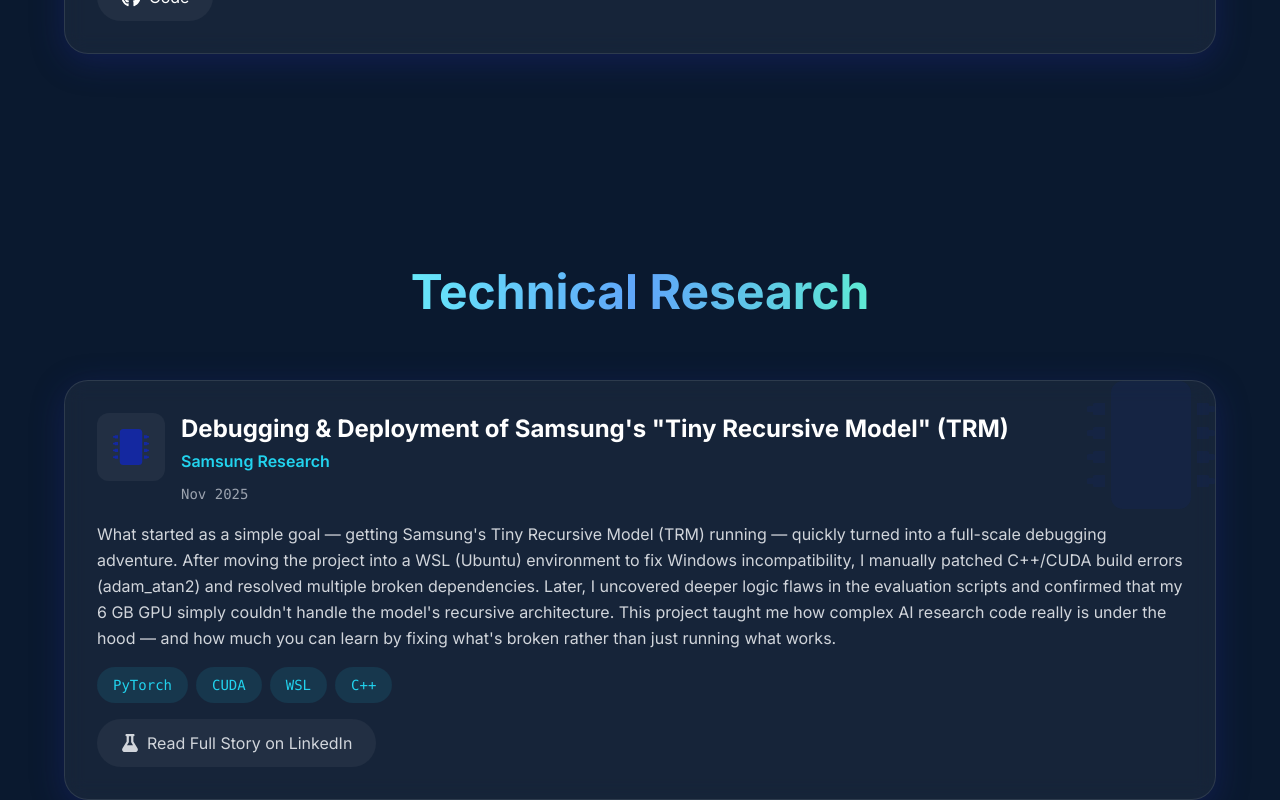
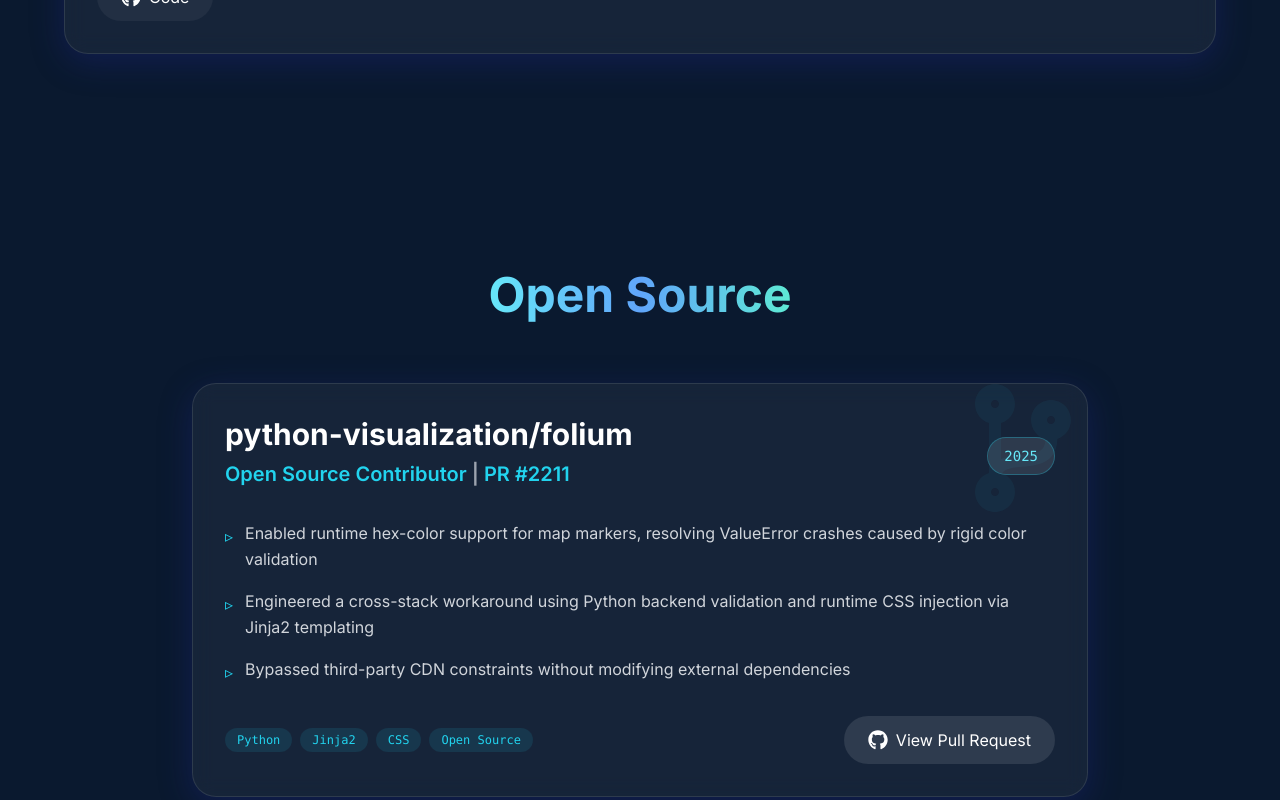
Before and after one commit to dheerusri324/portfolio, a React (Vite) app: page / in a window 1280 px wide. Shown: the part 4020-4820 px from the top of the page. Built offline with nearby package versions, Linux system fonts and the light colour scheme.

Commit message:
feat: Add Open Source Contributor section for folium PR

```diff
--- a/src/App.jsx
+++ b/src/App.jsx
@@ -3,6 +3,7 @@
 import About from './components/About'
 import Skills from './components/Skills'
 import Projects from './components/Projects'
+import OpenSource from './components/OpenSource'
 import Research from './components/Research'
 import Achievements from './components/Achievements'
 import Contact from './components/Contact'
@@ -18,6 +19,7 @@
         <About />
         <Skills />
         <Projects />
+        <OpenSource />
         <Research />
         <Achievements />
         <Contact />
--- a/src/components/Navigation.jsx
+++ b/src/components/Navigation.jsx
@@ -12,7 +12,7 @@
     return () => window.removeEventListener('scroll', handleScroll)
   }, [])
 
-  const navItems = ['About', 'Skills', 'Projects', 'Achievements', 'Contact']
+  const navItems = ['About', 'Skills', 'Projects', 'OpenSource', 'Achievements', 'Contact']
 
   return (
     <motion.nav
--- /dev/null
+++ b/src/components/OpenSource.jsx
@@ -0,0 +1,108 @@
+import { motion } from 'framer-motion'
+import { useInView } from 'framer-motion'
+import { useRef } from 'react'
+import { FaGithub, FaCodeBranch } from 'react-icons/fa'
+
+const OpenSource = () => {
+  const ref = useRef(null)
+  const isInView = useInView(ref, { once: true, margin: '-100px' })
+
+  const contributions = [
+    {
+      title: 'python-visualization/folium',
+      role: 'Open Source Contributor',
+      pr: 'PR #2211',
+      link: 'https://github.com/python-visualization/folium/pull/2211',
+      date: '2025',
+      points: [
+        'Enabled runtime hex-color support for map markers, resolving ValueError crashes caused by rigid color validation',
+        'Engineered a cross-stack workaround using Python backend validation and runtime CSS injection via Jinja2 templating',
+        'Bypassed third-party CDN constraints without modifying external dependencies'
+      ],
+      tech: ['Python', 'Jinja2', 'CSS', 'Open Source']
+    }
+  ]
+
+  return (
+    <section id="opensource" className="min-h-screen flex items-center justify-center px-6 py-20">
+      <div ref={ref} className="max-w-4xl w-full">
+        <motion.h2
+          className="text-5xl font-bold mb-16 text-center"
+          initial={{ opacity: 0, y: -50 }}
+          animate={isInView ? { opacity: 1, y: 0 } : { opacity: 0, y: -50 }}
+          transition={{ duration: 0.6 }}
+        >
+          <span className="bg-gradient-to-r from-cyan-300 via-blue-400 to-teal-300 bg-clip-text text-transparent">
+            Open Source
+          </span>
+        </motion.h2>
+
+        <div className="space-y-8">
+          {contributions.map((item, index) => (
+            <motion.div
+              key={item.title}
+              className="glass glass-hover p-8 rounded-3xl relative overflow-hidden"
+              initial={{ opacity: 0, x: -50 }}
+              animate={isInView ? { opacity: 1, x: 0 } : { opacity: 0, x: -50 }}
+              transition={{ delay: index * 0.2, duration: 0.5 }}
+              whileHover={{ y: -5, transition: { duration: 0.2 } }}
+            >
+              <div className="absolute top-0 right-0 w-32 h-32 opacity-5 pointer-events-none">
+                <FaCodeBranch className="w-full h-full text-cyan-400" />
+              </div>
+
+              <div className="relative z-10">
+                <div className="flex flex-col md:flex-row md:items-center justify-between mb-6">
+                  <div>
+                    <h3 className="text-3xl font-bold text-white mb-2">{item.title}</h3>
+                    <div className="text-xl text-cyan-400 font-semibold mb-2">
+                      {item.role} <span className="text-gray-400">|</span> {item.pr}
+                    </div>
+                  </div>
+                  <div className="text-right mt-4 md:mt-0">
+                    <span className="inline-block px-4 py-2 bg-white/10 rounded-full text-sm font-mono text-cyan-300 border border-cyan-400/30">
+                      {item.date}
+                    </span>
+                  </div>
+                </div>
+
+                <ul className="space-y-4 mb-8">
+                  {item.points.map((point, i) => (
+                    <li key={i} className="flex items-start text-gray-300">
+                      <span className="text-cyan-400 mr-3 mt-1">▹</span>
+                      <span className="leading-relaxed">{point}</span>
+                    </li>
+                  ))}
+                </ul>
+
+                <div className="flex flex-col md:flex-row md:items-center justify-between gap-6">
+                  <div className="flex flex-wrap gap-2">
+                    {item.tech.map((t) => (
+                      <span key={t} className="px-3 py-1 bg-cyan-400/10 text-cyan-400 rounded-full text-xs font-mono">
+                        {t}
+                      </span>
+                    ))}
+                  </div>
+
+                  <motion.a
+                    href={item.link}
+                    target="_blank"
+                    rel="noopener noreferrer"
+                    className="flex items-center justify-center gap-2 px-6 py-3 bg-white/10 hover:bg-white/20 rounded-full transition-all text-white max-w-fit"
+                    whileHover={{ scale: 1.05 }}
+                    whileTap={{ scale: 0.95 }}
+                  >
+                    <FaGithub className="text-xl" />
+                    <span>View Pull Request</span>
+                  </motion.a>
+                </div>
+              </div>
+            </motion.div>
+          ))}
+        </div>
+      </div>
+    </section>
+  )
+}
+
+export default OpenSource
```
